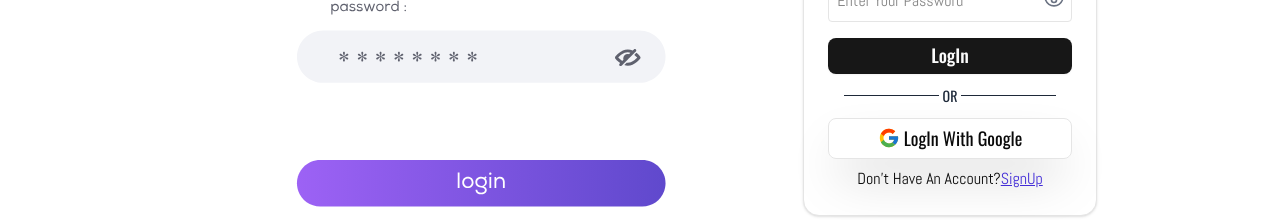
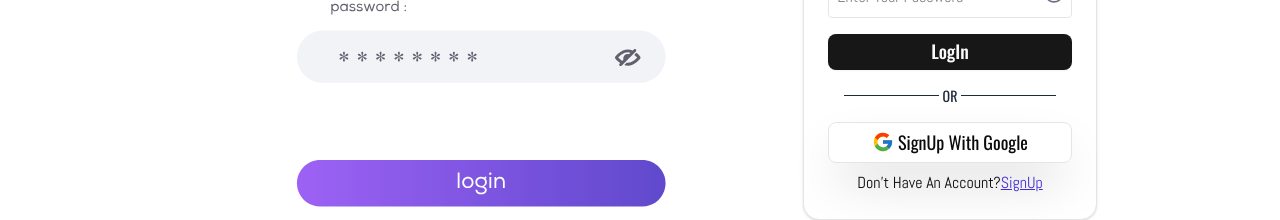
Before and after one commit to Saifulislamsumon017/EventStride-Client, a React (Vite) app: page /login in a window 1280 px wide. Shown: the part 451-671 px from the top of the page. Built offline with nearby package versions, Linux system fonts and the light colour scheme; no server answers; a web font is replaced by a local one.

Commit message:
sociallogin page created

```diff
--- a/src/ManiPages/LogIn.jsx
+++ b/src/ManiPages/LogIn.jsx
@@ -5,8 +5,9 @@ import { Label } from '@/components/ui/label';
 import { Eye, EyeOff } from 'lucide-react';
 import { Button } from '@/components/ui/button';
 import { Link } from 'react-router';
-import { FcGoogle } from 'react-icons/fc';
+
 import Login from '../assets/Lottie Files/LogIn Lottie.json';
+import SocialLogin from '@/components/AllComponents/SocialLogin';
 
 const LogIn = () => {
   const [showPassword, setShowPassword] = useState(false);
@@ -63,17 +64,7 @@ const LogIn = () => {
                 LogIn
               </Button>
             </form>
-            <div class="flex py-3 items-center px-4 text-sm text-gray-800 gap-1 before:flex-1 before:border-t after:flex-1 after:border-t">
-              OR
-            </div>
-
-            <button
-              className="w-full flex gap-1 text-[18px] items-center justify-center shadow-2xl rounded-md py-1.5 border cursor-pointer "
-              type="submit"
-            >
-              <FcGoogle size={22} />
-              LogIn With Google
-            </button>
+            <SocialLogin />
 
             <p className="text-center font-light font-abel pt-2 dark:text-gray-300 ">
               Don't Have An Account?
--- a/src/ManiPages/SignUp.jsx
+++ b/src/ManiPages/SignUp.jsx
@@ -6,9 +6,10 @@ import { Label } from '@/components/ui/label';
 import { Eye, EyeOff } from 'lucide-react';
 import { Button } from '@/components/ui/button';
 import { Link } from 'react-router';
-import { FcGoogle } from 'react-icons/fc';
+
 import AuthUser from '@/Hoocks/AuthUser';
 import { toast } from 'sonner';
+import SocialLogin from '@/components/AllComponents/SocialLogin';
 
 const SignUp = () => {
   const [showPassword, setShowPassword] = useState(false);
@@ -25,6 +26,7 @@ const SignUp = () => {
       toast.error('Email and password are required');
       return;
     }
+
     if (password.length < 6) {
       toast.error('Password must be at least 6 characters long.');
       return;
@@ -40,7 +42,7 @@ const SignUp = () => {
       return;
     }
 
-    if (!/[!@#$%^&*()_+\-=\[\]{};':"\\|,.<>\/?~`]/.test(password)) {
+    if (!/[!@#$%^&*()_+\-=[\]{};':"\\|,.<>?~`]/.test(password)) {
       toast.error('Password must include at least one special character.');
       return;
     }
@@ -130,17 +132,7 @@ const SignUp = () => {
                 SignUp
               </Button>
             </form>
-            <div className="flex py-4 items-center px-4 text-sm text-gray-800 gap-1 before:flex-1 before:border-t after:flex-1 after:border-t">
-              OR
-            </div>
-
-            <button
-              className="w-full flex gap-1 text-[18px] items-center justify-center shadow-2xl rounded-md py-1.5 border cursor-pointer "
-              type="submit"
-            >
-              <FcGoogle size={22} />
-              SignUp With Google
-            </button>
+            <SocialLogin />
 
             <p className="text-center font-light font-abel pt-2 dark:text-gray-300 ">
               Already Have An Account?
--- /dev/null
+++ b/src/components/AllComponents/SocialLogin.jsx
@@ -0,0 +1,22 @@
+import React from 'react';
+import { FcGoogle } from 'react-icons/fc';
+
+const SocialLogin = () => {
+  return (
+    <div>
+      <div className="flex py-4 items-center px-4 text-sm text-gray-800 gap-1 before:flex-1 before:border-t after:flex-1 after:border-t">
+        OR
+      </div>
+
+      <button
+        className="w-full flex gap-1 text-[18px] items-center justify-center shadow-2xl rounded-md py-1.5 border cursor-pointer "
+        type="submit"
+      >
+        <FcGoogle size={22} />
+        SignUp With Google
+      </button>
+    </div>
+  );
+};
+
+export default SocialLogin;
```
